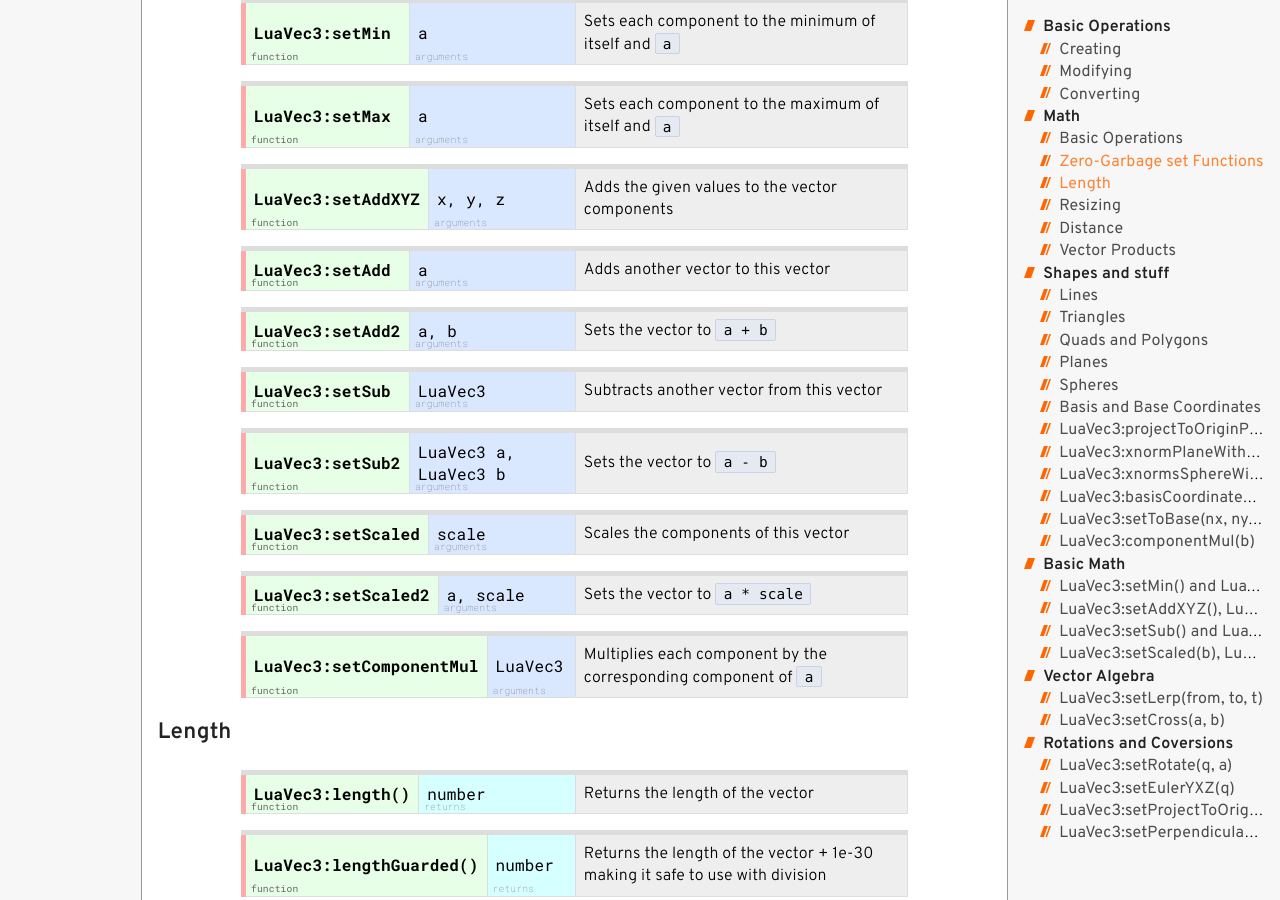
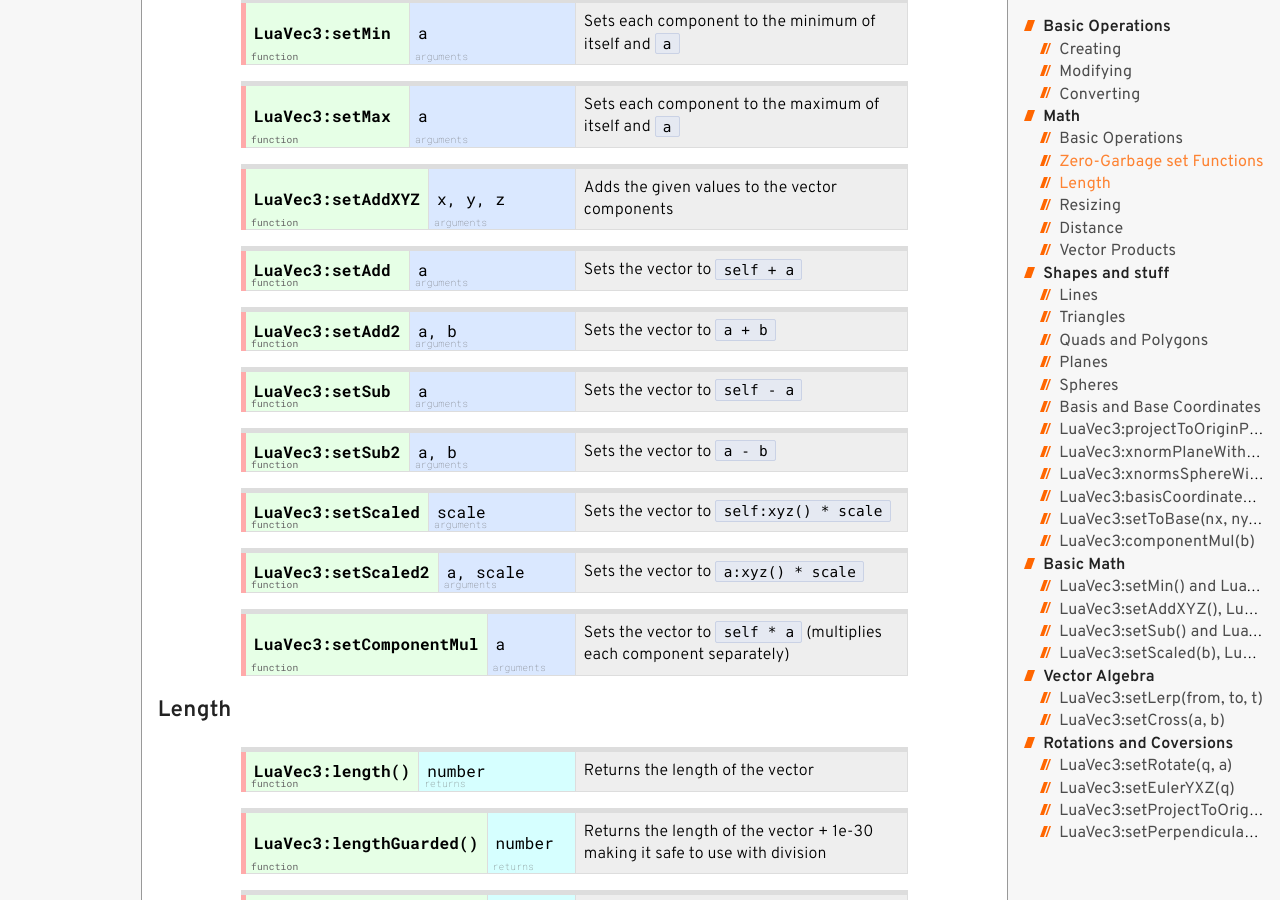
Before and after one commit to E32k/e32k.github.io, a Jekyll site: the page built from beamng/lua/common/LuaVec3.md, in a window 1280 px wide and 900 px high, scrolled down 2209 px. Built offline with Jekyll 4.4.1, drawn with Linux system fonts in a browser that asks for light colours.

Commit message:
updated set functions

```diff
--- a/beamng/lua/common/LuaVec3.md
+++ b/beamng/lua/common/LuaVec3.md
@@ -143,7 +143,7 @@ These functions modify the vector in place, avoiding memory allocation. Examples
 <table class="api"><tr>
   <th class="func">LuaVec3:setAdd</th>
   <td class="args">a</td>
-  <td class="desc">Adds another vector to this vector</td>
+  <td class="desc">Sets the vector to <code>self + a</code></td>
 </tr></table>
 
 <table class="api"><tr>
@@ -154,32 +154,32 @@ These functions modify the vector in place, avoiding memory allocation. Examples
 
 <table class="api"><tr>
   <th class="func">LuaVec3:setSub</th>
-  <td class="args">LuaVec3</td>
-  <td class="desc">Subtracts another vector from this vector</td>
+  <td class="args">a</td>
+  <td class="desc">Sets the vector to <code>self - a</code></td>
 </tr></table>
 
 <table class="api"><tr>
   <th class="func">LuaVec3:setSub2</th>
-  <td class="args">LuaVec3 a, LuaVec3 b</td>
+  <td class="args">a, b</td>
   <td class="desc">Sets the vector to <code>a - b</code></td>
 </tr></table>
 
 <table class="api"><tr>
   <th class="func">LuaVec3:setScaled</th>
   <td class="args">scale</td>
-  <td class="desc">Scales the components of this vector</td>
+  <td class="desc">Sets the vector to <code>self:xyz() * scale</code></td>
 </tr></table>
 
 <table class="api"><tr>
   <th class="func">LuaVec3:setScaled2</th>
   <td class="args">a, scale</td>
-  <td class="desc">Sets the vector to <code>a * scale</code></td>
+  <td class="desc">Sets the vector to <code>a:xyz() * scale</code></td>
 </tr></table>
 
 <table class="api"><tr>
   <th class="func">LuaVec3:setComponentMul</th>
-  <td class="args">LuaVec3</td>
-  <td class="desc">Multiplies each component by the corresponding component of <code>a</code></td>
+  <td class="args">a</td>
+  <td class="desc">Sets the vector to <code>self * a</code> (multiplies each component separately)</td>
 </tr></table>
 
 ### Length
```
